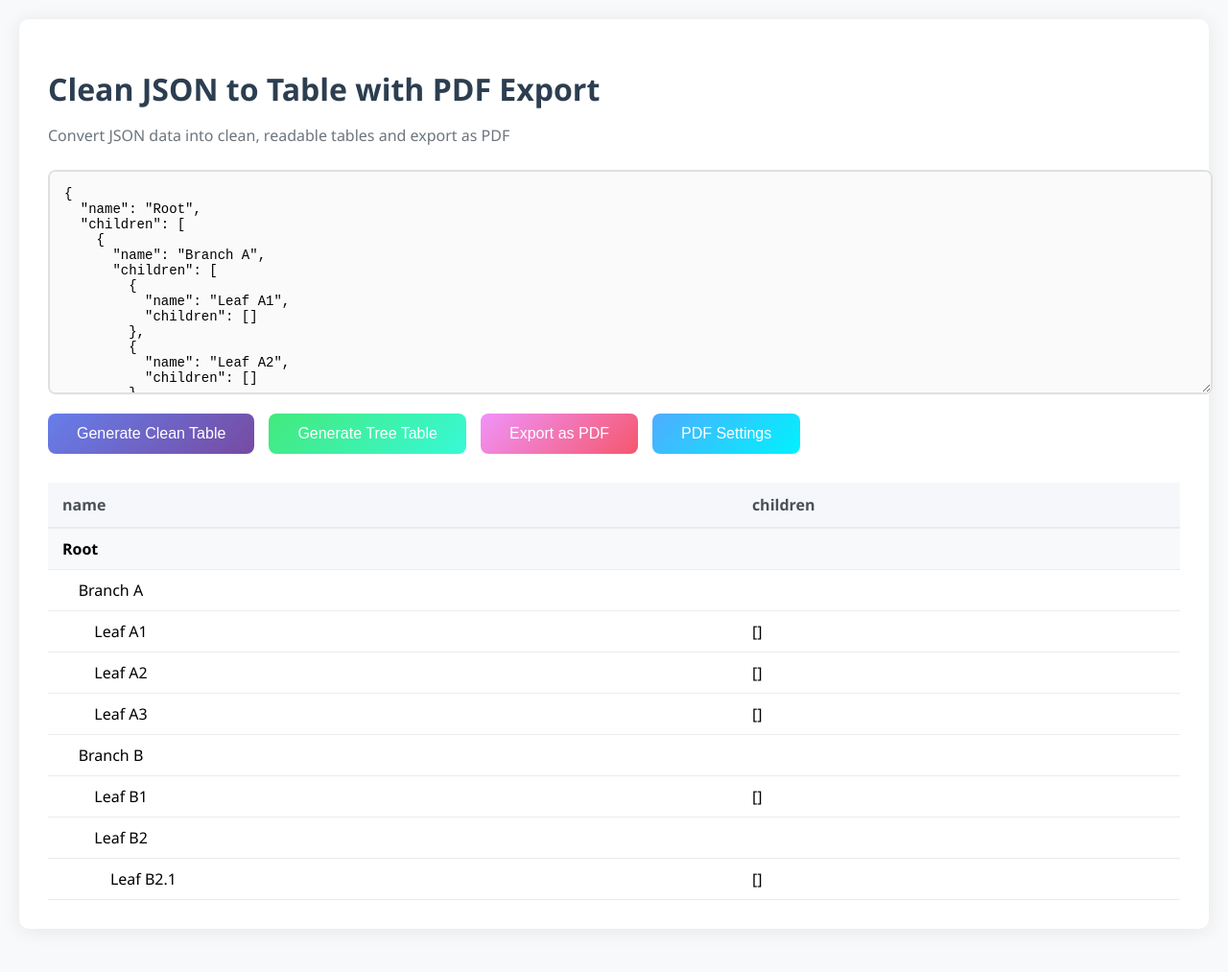
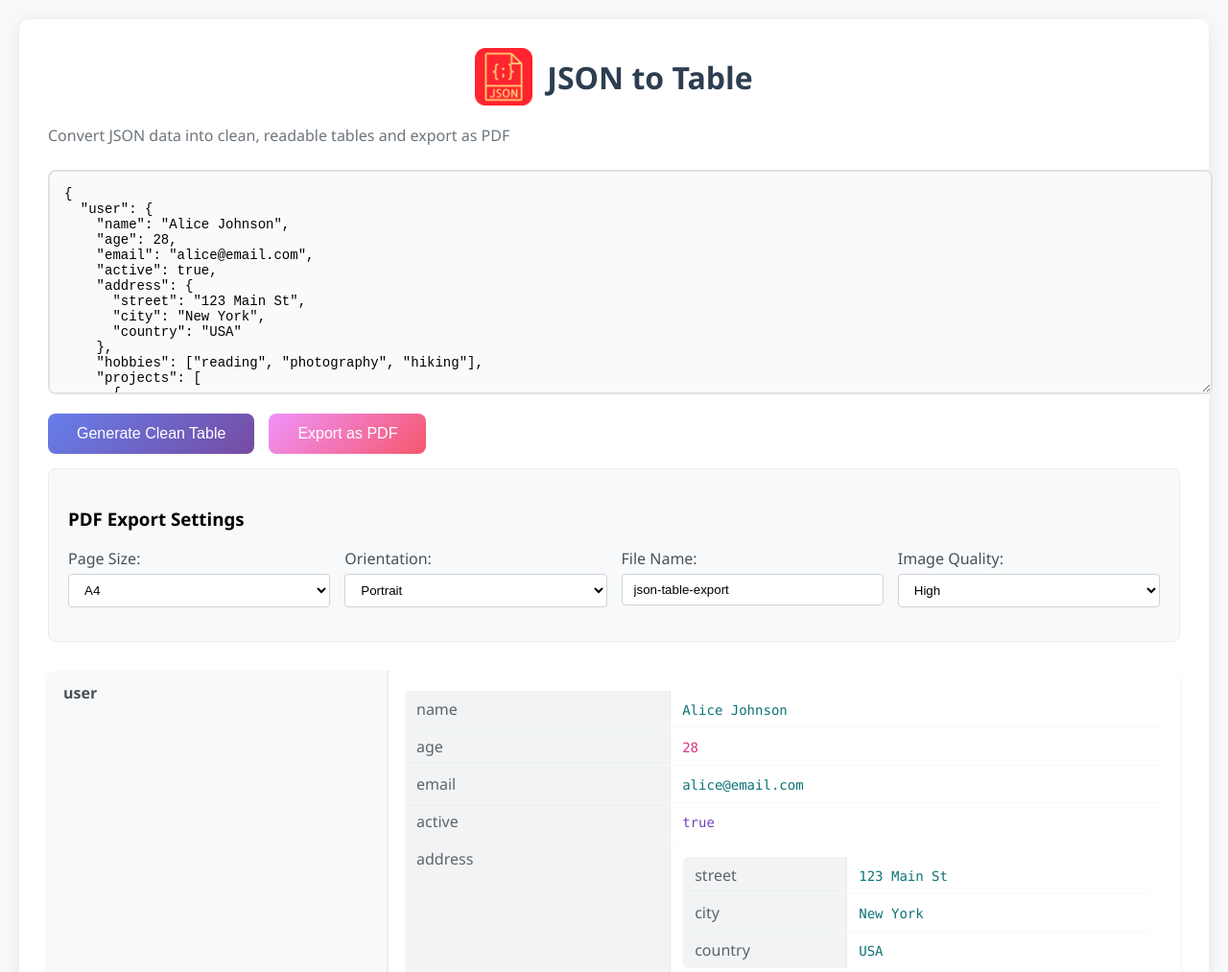
Before and after one commit to shfahim21/JSONtoTable, a plain HTML site: page index.html in a window 1280 px wide. Shown: the top 1013 px of the page at 96% size. Before the commit the page ends 988 px from the top, so only its background shows below. Drawn offline with nearby package versions, Linux system fonts and the light colour scheme.

Commit message:
ui/ux modification

```diff
--- a/app.js
+++ b/app.js
@@ -23,16 +23,7 @@ function generateTable() {
 
         let html = '<div id="tableContent">';
 
-        // Check if data has hierarchical structure (name & children properties)
-        const isHierarchical =
-            typeof jsonData === 'object' &&
-            jsonData !== null &&
-            'name' in jsonData &&
-            'children' in jsonData;
-
-        if (isHierarchical) {
-            html += createHierarchicalTable(jsonData);
-        } else if (Array.isArray(jsonData)) {
+        if (Array.isArray(jsonData)) {
             html += '<div class="value-column">' + createArrayDisplay(jsonData) + '</div>';
         } else if (typeof jsonData === 'object' && jsonData !== null) {
             html += createMainTable(jsonData);
@@ -57,50 +48,6 @@ function generateTable() {
     }
 }
 
-/**
- * Generate hierarchical table from JSON input
- * Specifically for tree-like structures with name and children properties
- */
-function generateHierarchicalTable() {
-    const input = document.getElementById('jsonInput').value.trim();
-    const output = document.getElementById('output');
-    const pdfBtn = document.getElementById('pdfBtn');
-
-    if (!input) {
-        output.innerHTML = '<div class="error">Please enter JSON data</div>';
-        pdfBtn.disabled = true;
-        return;
-    }
-
-    try {
-        const jsonData = JSON.parse(input);
-        currentJsonData = jsonData;
-
-        // Check if the data has the expected hierarchical structure
-        if (typeof jsonData === 'object' && jsonData !== null && 'name' in jsonData && 'children' in jsonData) {
-            output.innerHTML = `<div id="tableContent">${createHierarchicalTable(jsonData)}</div>`;
-            pdfBtn.disabled = false;
-        } else {
-            output.innerHTML = `<div class="error">
-                Input data is not in the expected hierarchical format.
-                Expected a JSON object with 'name' and 'children' properties.
-                <pre>{
-  "name": "Root",
-  "children": [
-    { "name": "Child1", "children": [...] },
-    { "name": "Child2", "children": [...] }
-  ]
-}</pre>
-            </div>`;
-            pdfBtn.disabled = true;
-        }
-
-    } catch (error) {
-        output.innerHTML = `<div class="error">Invalid JSON: ${error.message}</div>`;
-        pdfBtn.disabled = true;
-    }
-}
-
 // Initialize the application when the page loads
 window.onload = function() {
     generateTable();
--- a/index.html
+++ b/index.html
@@ -10,60 +10,50 @@
 </head>
 <body>
     <div class="container">
-        <h1>Clean JSON to Table with PDF Export</h1>
+        <div class="header">
+            <img src="assets/icon.png" alt="JSON to Table Logo" class="logo">
+            <h1>JSON to Table</h1>
+        </div>
         <p class="description">Convert JSON data into clean, readable tables and export as PDF</p>
 
         <div class="input-section">
             <textarea id="jsonInput" placeholder="Paste your JSON here...">
 {
-  "name": "Root",
-  "children": [
-    {
-      "name": "Branch A",
-      "children": [
-        {
-          "name": "Leaf A1",
-          "children": []
-        },
-        {
-          "name": "Leaf A2",
-          "children": []
-        },
-        {
-          "name": "Leaf A3",
-          "children": []
-        }
-      ]
+  "user": {
+    "name": "Alice Johnson",
+    "age": 28,
+    "email": "alice@email.com",
+    "active": true,
+    "address": {
+      "street": "123 Main St",
+      "city": "New York",
+      "country": "USA"
     },
-    {
-      "name": "Branch B",
-      "children": [
-        {
-          "name": "Leaf B1",
-          "children": []
-        },
-        {
-          "name": "Leaf B2",
-          "children": [
-            {
-              "name": "Leaf B2.1",
-              "children": []
-            }
-          ]
-        }
-      ]
-    }
-  ]
+    "hobbies": ["reading", "photography", "hiking"],
+    "projects": [
+      {
+        "name": "Website Redesign",
+        "status": "completed",
+        "budget": 15000
+      },
+      {
+        "name": "Mobile App",
+        "status": "in-progress",
+        "budget": 25000
+      }
+    ]
+  },
+  "company": "Tech Corp",
+  "employees": 150,
+  "founded": 2018
 }
             </textarea>
 
             <div class="button-group">
                 <button class="generate-btn" onclick="generateTable()">Generate Clean Table</button>
-                <button class="hierarchical-btn" onclick="generateHierarchicalTable()">Generate Tree Table</button>
                 <button class="pdf-btn" id="pdfBtn" onclick="generatePDF()" disabled>
                     <span id="pdfBtnText">Export as PDF</span>
                 </button>
-                <button class="settings-btn" onclick="togglePDFSettings()">PDF Settings</button>
             </div>
 
             <div id="pdfSettings" class="pdf-settings">
--- a/pdfExporter.js
+++ b/pdfExporter.js
@@ -135,11 +135,3 @@ async function generatePDF() {
         pdfBtnText.textContent = 'Export as PDF';
     }
 }
-
-/**
- * Toggle visibility of PDF settings panel
- */
-function togglePDFSettings() {
-    const settings = document.getElementById('pdfSettings');
-    settings.classList.toggle('show');
-}
--- a/styles.css
+++ b/styles.css
@@ -56,14 +56,6 @@ button {
     background: linear-gradient(135deg, #f093fb 0%, #f5576c 100%);
 }
 
-.settings-btn {
-    background: linear-gradient(135deg, #4facfe 0%, #00f2fe 100%);
-}
-
-.hierarchical-btn {
-    background: linear-gradient(135deg, #43e97b 0%, #38f9d7 100%);
-}
-
 button:hover {
     transform: translateY(-2px);
 }
@@ -75,16 +67,12 @@ button:disabled {
 }
 
 .pdf-settings {
-    display: none;
+    display: block;
     background: #f8f9fa;
     padding: 20px;
     border-radius: 8px;
     margin-top: 15px;
     border: 1px solid #e9ecef;
-}
-
-.pdf-settings.show {
-    display: block;
 }
 
 .settings-grid {
@@ -231,9 +219,26 @@ button:disabled {
     margin-top: 15px;
 }
 
+/* Header and Logo Styles */
+.header {
+    display: flex;
+    align-items: center;
+    justify-content: center;
+    margin-bottom: 20px;
+    gap: 15px;
+}
+
+.logo {
+    height: 60px;
+    width: auto;
+    max-width: 200px;
+    object-fit: contain;
+}
+
 h1 {
     color: #2c3e50;
     margin-bottom: 10px;
+    margin: 0;
 }
 
 .description {
@@ -280,6 +285,23 @@ h1 {
     to { transform: rotate(360deg); }
 }
 
+/* Responsive styles for header and logo */
+@media (max-width: 768px) {
+    .header {
+        flex-direction: column;
+        gap: 10px;
+    }
+
+    .logo {
+        height: 40px;
+    }
+
+    h1 {
+        font-size: 24px;
+        text-align: center;
+    }
+}
+
 /* PDF specific styles */
 @media print {
     body {
@@ -292,39 +314,3 @@ h1 {
         max-width: none;
     }
 }
-
-/* Hierarchical Table Styles */
-.hierarchical-table {
-    width: 100%;
-    border-collapse: collapse;
-    margin-top: 15px;
-    font-family: 'Segoe UI', Tahoma, Geneva, Verdana, sans-serif;
-}
-
-.hierarchical-table th {
-    background-color: #f5f7fa;
-    color: #495057;
-    text-align: left;
-    padding: 12px 15px;
-    font-weight: 600;
-    border-bottom: 2px solid #e9ecef;
-}
-
-.hierarchical-table td {
-    padding: 10px 15px;
-    border-bottom: 1px solid #e9ecef;
-}
-
-.hierarchical-table .root-row {
-    font-weight: 600;
-    background-color: #f8f9fa;
-}
-
-.hierarchical-table .child-row:hover {
-    background-color: #f8f9fa;
-}
-
-/* Tree branch line styling (optional) */
-.hierarchical-table .child-row td:first-child {
-    position: relative;
-}
--- a/tableGenerator.js
+++ b/tableGenerator.js
@@ -195,79 +195,3 @@ function createMinimalPDFTable(data) {
     html += '</table>';
     return html;
 }
-
-/**
- * Create a hierarchical tree structure table display
- * @param {object} data - The hierarchical tree data
- * @returns {string} HTML string with hierarchical display
- */
-function createHierarchicalTable(data) {
-    if (!data || typeof data !== 'object') {
-        return '<div class="error">Invalid hierarchical data structure</div>';
-    }
-
-    let html = '<table class="hierarchical-table">';
-
-    // Headers
-    html += '<thead><tr>';
-    html += '<th>name</th>';
-    html += '<th>children</th>';
-    html += '</tr></thead>';
-
-    // Body
-    html += '<tbody>';
-
-    // Add root row
-    html += '<tr class="root-row">';
-    html += `<td>${data.name || 'Root'}</td>`;
-
-    if (!data.children || data.children.length === 0) {
-        html += '<td>[]</td>';
-    } else {
-        html += '<td></td>'; // Empty cell for children as they will be displayed as nested rows
-    }
-    html += '</tr>';
-
-    // Process child nodes recursively
-    if (data.children && data.children.length > 0) {
-        html += processChildNodes(data.children, 1);
-    }
-
-    html += '</tbody></table>';
-    return html;
-}
-
-/**
- * Process child nodes recursively for the hierarchical table
- * @param {Array} children - Array of child nodes
- * @param {number} level - Nesting level for indentation
- * @returns {string} HTML string with child rows
- */
-function processChildNodes(children, level) {
-    let html = '';
-
-    children.forEach(child => {
-        // Add row for current child
-        html += '<tr class="child-row">';
-
-        // Add indentation based on level
-        const indent = '&nbsp;'.repeat(level * 4);
-        html += `<td>${indent}${child.name || ''}</td>`;
-
-        // Show children info
-        if (!child.children || child.children.length === 0) {
-            html += '<td>[]</td>';
-        } else {
-            html += '<td></td>';
-        }
-
-        html += '</tr>';
-
-        // Process this child's children recursively
-        if (child.children && child.children.length > 0) {
-            html += processChildNodes(child.children, level + 1);
-        }
-    });
-
-    return html;
-}
```
Also changed, not shown: assets/icon.png (added).
